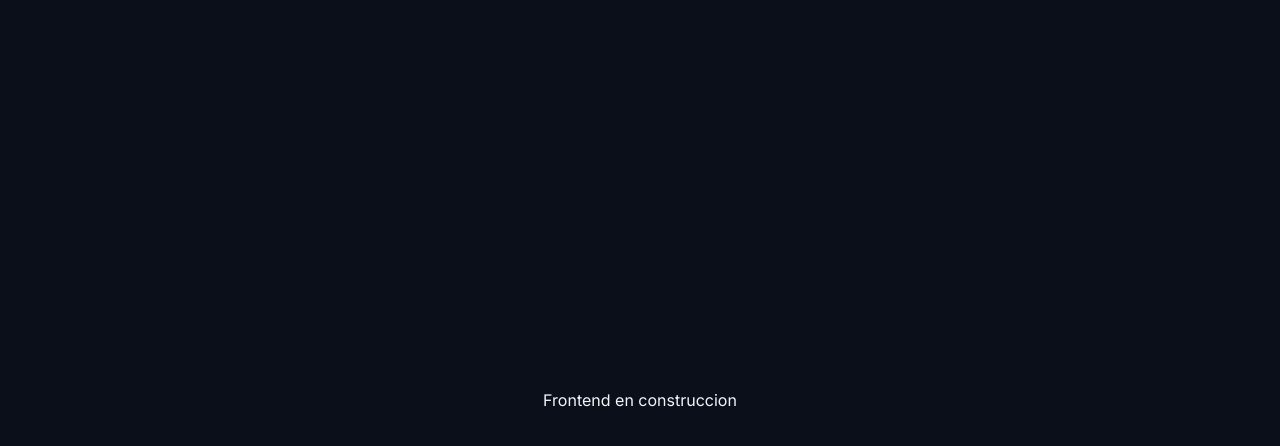
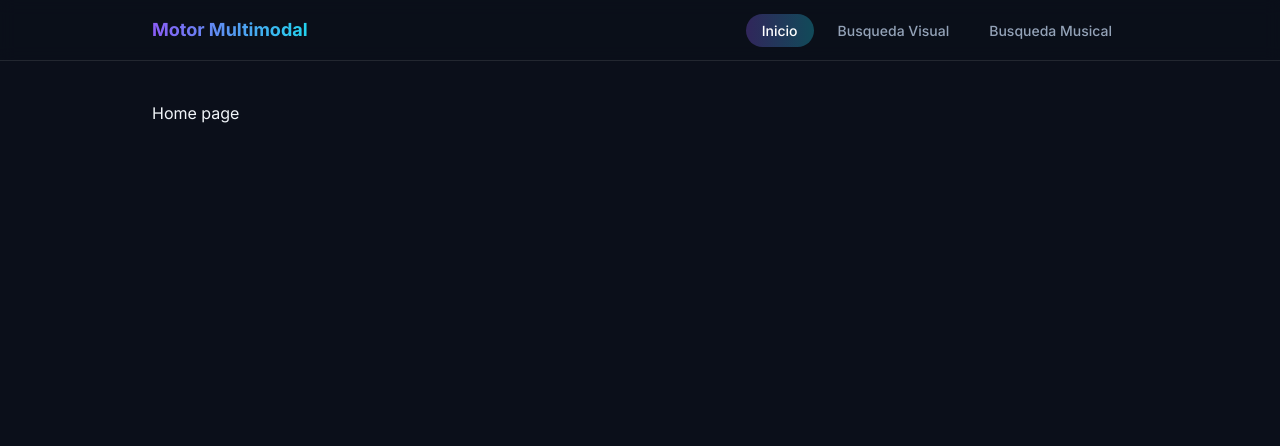
Before and after one commit to andre749/Proyecto2-BBD2_multimedia_database, a React (Vite) app in the folder frontend/: page / in a window 1280 px wide. Shown: the top 446 px of the page. Built offline with nearby package versions, Linux system fonts and the light colour scheme.

Commit message:
feat(frontend): app shell with router, navbar and page transitions

```diff
--- a/frontend/src/App.jsx
+++ b/frontend/src/App.jsx
@@ -1,7 +1,30 @@
+import { Routes, Route, useLocation } from 'react-router-dom'
+import { AnimatePresence } from 'framer-motion'
+import NavBar from './components/layout/NavBar.jsx'
+import PageTransition from './components/layout/PageTransition.jsx'
+import Home from './pages/Home.jsx'
+import VisualSearchPage from './pages/visual-search/VisualSearchPage.jsx'
+import ProductDetailPage from './pages/visual-search/ProductDetailPage.jsx'
+import MusicSearchPage from './pages/music-search/MusicSearchPage.jsx'
+import SongDetailPage from './pages/music-search/SongDetailPage.jsx'
+
 export default function App() {
+  const location = useLocation()
+
   return (
-    <div className="flex min-h-screen items-center justify-center">
-      Frontend en construccion
+    <div className="min-h-screen">
+      <NavBar />
+      <main className="mx-auto max-w-5xl px-6 py-10">
+        <AnimatePresence mode="wait">
+          <Routes location={location} key={location.pathname}>
+            <Route path="/" element={<PageTransition><Home /></PageTransition>} />
+            <Route path="/visual-search" element={<PageTransition><VisualSearchPage /></PageTransition>} />
+            <Route path="/visual-search/:id" element={<PageTransition><ProductDetailPage /></PageTransition>} />
+            <Route path="/music-search" element={<PageTransition><MusicSearchPage /></PageTransition>} />
+            <Route path="/music-search/:id" element={<PageTransition><SongDetailPage /></PageTransition>} />
+          </Routes>
+        </AnimatePresence>
+      </main>
     </div>
   )
 }
--- /dev/null
+++ b/frontend/src/components/layout/NavBar.jsx
@@ -0,0 +1,48 @@
+import { NavLink } from 'react-router-dom'
+import { motion } from 'framer-motion'
+
+const links = [
+  { to: '/', label: 'Inicio', end: true },
+  { to: '/visual-search', label: 'Busqueda Visual' },
+  { to: '/music-search', label: 'Busqueda Musical' },
+]
+
+export default function NavBar() {
+  return (
+    <header className="sticky top-0 z-50 border-b border-white/10 bg-ink/80 backdrop-blur">
+      <nav className="mx-auto flex max-w-5xl items-center justify-between px-6 py-4">
+        <span className="bg-gradient-to-r from-accent-violet to-accent-cyan bg-clip-text text-lg font-bold text-transparent">
+          Motor Multimodal
+        </span>
+        <ul className="flex gap-2">
+          {links.map((link) => (
+            <li key={link.to}>
+              <NavLink
+                to={link.to}
+                end={link.end}
+                className={({ isActive }) =>
+                  `relative rounded-full px-4 py-2 text-sm font-medium transition-colors ${
+                    isActive ? 'text-white' : 'text-slate-400 hover:text-slate-200'
+                  }`
+                }
+              >
+                {({ isActive }) => (
+                  <>
+                    {isActive && (
+                      <motion.span
+                        layoutId="nav-pill"
+                        className="absolute inset-0 -z-10 rounded-full bg-gradient-to-r from-accent-violet/30 to-accent-cyan/30"
+                        transition={{ type: 'spring', stiffness: 350, damping: 30 }}
+                      />
+                    )}
+                    {link.label}
+                  </>
+                )}
+              </NavLink>
+            </li>
+          ))}
+        </ul>
+      </nav>
+    </header>
+  )
+}
--- /dev/null
+++ b/frontend/src/components/layout/PageTransition.jsx
@@ -0,0 +1,21 @@
+import { motion } from 'framer-motion'
+
+const variants = {
+  initial: { opacity: 0, y: 12 },
+  animate: { opacity: 1, y: 0 },
+  exit: { opacity: 0, y: -12 },
+}
+
+export default function PageTransition({ children }) {
+  return (
+    <motion.div
+      variants={variants}
+      initial="initial"
+      animate="animate"
+      exit="exit"
+      transition={{ duration: 0.35, ease: 'easeOut' }}
+    >
+      {children}
+    </motion.div>
+  )
+}
--- /dev/null
+++ b/frontend/src/pages/Home.jsx
@@ -0,0 +1,3 @@
+export default function Home() {
+  return <div>Home page</div>
+}
--- /dev/null
+++ b/frontend/src/pages/music-search/MusicSearchPage.jsx
@@ -0,0 +1,3 @@
+export default function MusicSearchPage() {
+  return <div>Music search page</div>
+}
--- /dev/null
+++ b/frontend/src/pages/music-search/SongDetailPage.jsx
@@ -0,0 +1,3 @@
+export default function SongDetailPage() {
+  return <div>Song detail page stub</div>
+}
--- /dev/null
+++ b/frontend/src/pages/visual-search/ProductDetailPage.jsx
@@ -0,0 +1,3 @@
+export default function ProductDetailPage() {
+  return <div>Product detail page stub</div>
+}
--- /dev/null
+++ b/frontend/src/pages/visual-search/VisualSearchPage.jsx
@@ -0,0 +1,3 @@
+export default function VisualSearchPage() {
+  return <div>Visual search page</div>
+}
```
Also changed, not shown: 1 other file (tests, documents, lock files or other folders).
